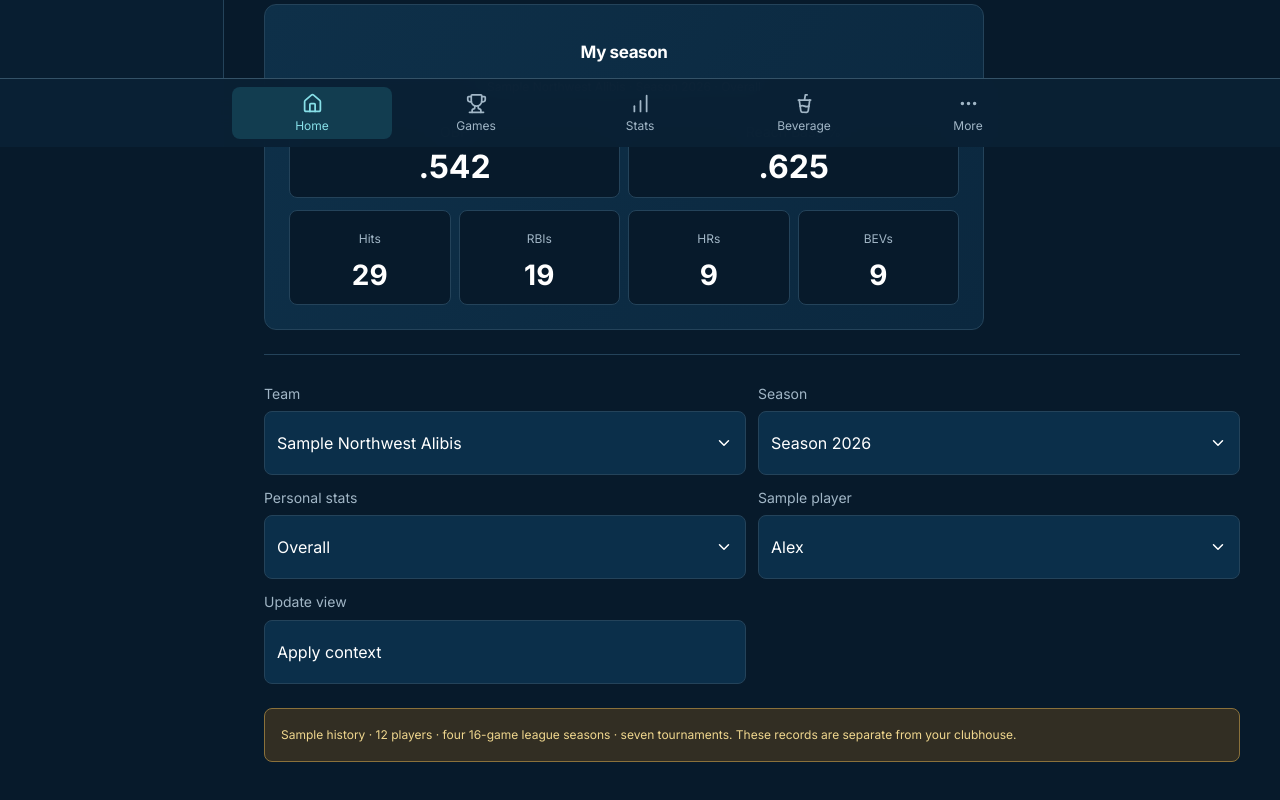
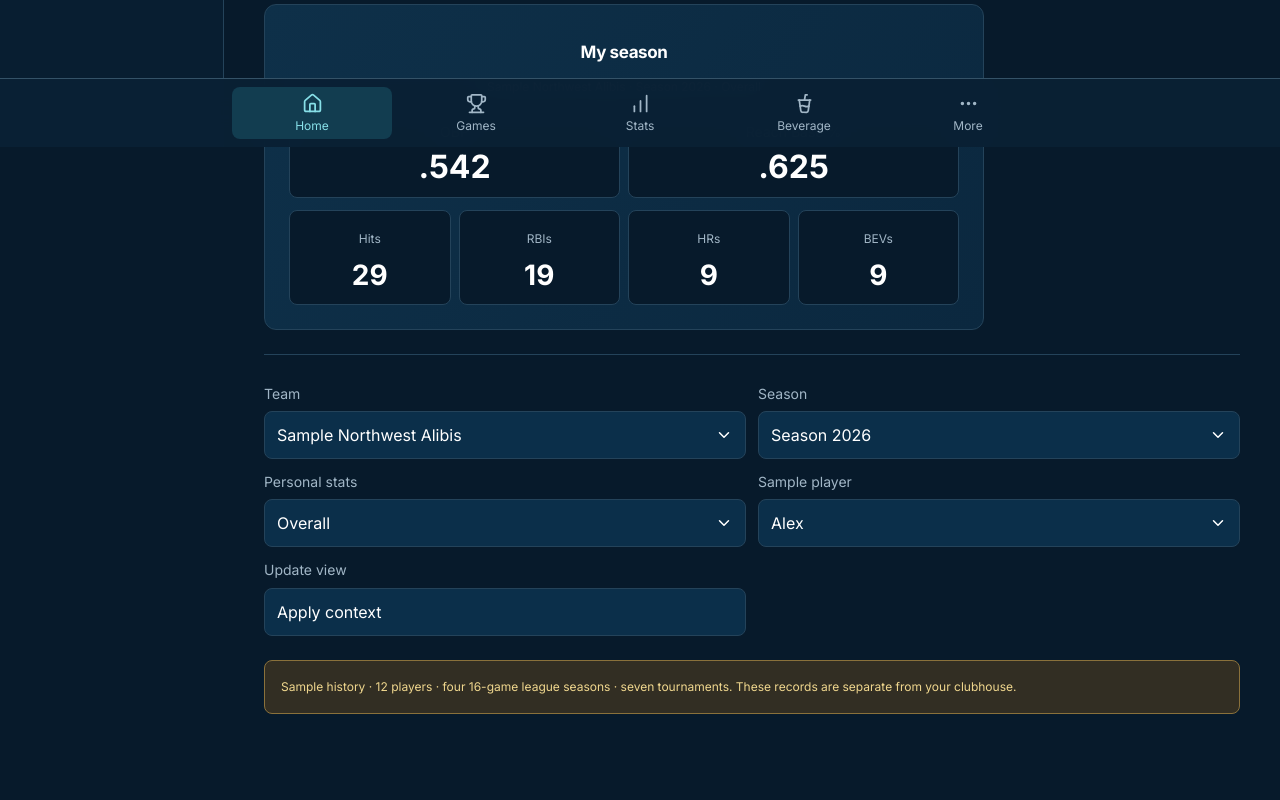
Before and after one commit to Chappy1740/DiamondAlibi, a Next.js app: page /review/history in a window 1280 px wide. Shown: the part 653-1453 px from the top of the page. Built offline with nearby package versions, Linux system fonts and the light colour scheme.

Commit message:
Let Home context rows fit their content

```diff
--- a/src/app/globals.css
+++ b/src/app/globals.css
@@ -1958,12 +1958,12 @@ blockquote {
 .game-day-review button { min-height: 44px; }
 .game-day-review :is(a, button, input, textarea, summary):focus-visible { outline: 2px solid var(--teal); outline-offset: 4px; }
 
-/* Home context controls: equal cells without truncating selected names. */
-.dashboard-context-panel--home .dashboard-context { display: grid; grid-template-columns: repeat(2, minmax(0, 1fr)); grid-auto-rows: 1fr; align-items: stretch; gap: 12px; }
+/* Home context controls: equal columns, content-sized rows and complete names. */
+.dashboard-context-panel--home .dashboard-context { display: grid; grid-template-columns: repeat(2, minmax(0, 1fr)); grid-auto-rows: auto; align-items: stretch; gap: 12px; }
 .dashboard-context-panel--home .dashboard-context > label,
 .dashboard-context-panel--home .dashboard-context-action { display: grid; grid-template-rows: auto 1fr; gap: 6px; min-width: 0; margin: 0; font-size: 14px; color: var(--muted); }
 .dashboard-context-panel--home .dashboard-select,
-.dashboard-context-panel--home .dashboard-context-action > button { min-height: 64px; height: 100%; box-sizing: border-box; padding: 12px; margin: 0; border: 1px solid var(--border); border-radius: 8px; background: var(--surface); color: var(--white); font-size: 16px; font-weight: 400; line-height: 1.5; text-align: left; }
+.dashboard-context-panel--home .dashboard-context-action > button { min-height: 48px; height: 100%; box-sizing: border-box; padding: 10px 12px; margin: 0; border: 1px solid var(--border); border-radius: 8px; background: var(--surface); color: var(--white); font-size: 16px; font-weight: 400; line-height: 1.5; text-align: left; }
 .dashboard-context-panel--home .dashboard-context-action > button { display: flex; align-items: center; justify-content: flex-start; cursor: pointer; }
 .dashboard-context-panel--home .dashboard-context-action > button:focus-visible { outline: 2px solid var(--teal); outline-offset: 3px; }
 .dashboard-context-panel--home .dashboard-context-action > button:hover { border-color: var(--teal); }
```
Also changed, not shown: tests/home-layout-browser.cjs (+6 -3 lines), 1 other file (tests, documents, lock files or other folders).
